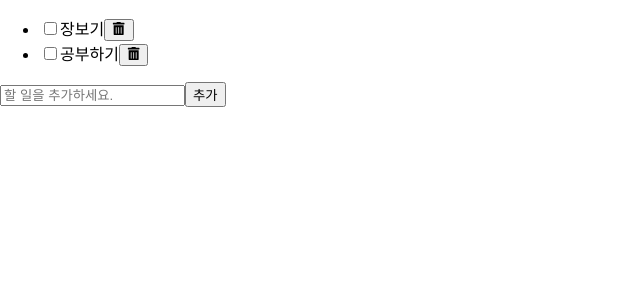
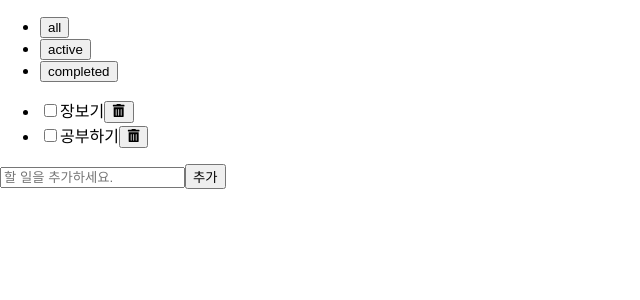
Before and after one commit to dongwook98/react-todolist, a React (Create React App) app: page / in a window 1280 px wide. Shown: the top 300 px of the page, without its empty margins (0-640 px from the left). Built offline with nearby package versions, Linux system fonts and the light colour scheme.

Commit message:
Feat : 필터 구현하기
- Header 컴포넌트에서 필터 UI관리

```diff
--- a/src/App.js
+++ b/src/App.js
@@ -1,10 +1,19 @@
+import { useState } from 'react';
 import './App.css';
+import Header from './components/Header/Header';
 import TodoList from './components/TodoList/TodoList';
 
+const filters = ['all', 'active', 'completed'];
 function App() {
+  const [filter, setFilter] = useState(filters[0]);
   return (
     <div>
-      <TodoList></TodoList>
+      <Header
+        filter={filter}
+        filters={filters}
+        onFilterChange={setFilter}
+      ></Header>
+      <TodoList filter={filter}></TodoList>
     </div>
   );
 }
--- /dev/null
+++ b/src/components/Header/Header.jsx
@@ -0,0 +1,15 @@
+import React from 'react';
+
+export default function Header({ filters, filter, onFilterChange }) {
+  return (
+    <header>
+      <ul>
+        {filters.map((value, index) => (
+          <li key={index}>
+            <button onClick={() => onFilterChange(value)}>{value}</button>
+          </li>
+        ))}
+      </ul>
+    </header>
+  );
+}
--- a/src/components/TodoList/TodoList.jsx
+++ b/src/components/TodoList/TodoList.jsx
@@ -2,7 +2,7 @@
 import AddTodo from '../AddTodo/AddTodo';
 import Todo from '../Todo/Todo';
 
-export default function TodoList() {
+export default function TodoList({ filter }) {
   const [todos, setTodos] = useState([
     {
       id: '123',
@@ -28,10 +28,11 @@
   const handleDelete = (deleted) =>
     setTodos(todos.filter((todo) => todo.id !== deleted.id));
 
+  const filtered = getFilterItems(todos, filter);
   return (
     <section>
       <ul>
-        {todos.map((item) => (
+        {filtered.map((item) => (
           <Todo
             key={item.id}
             todo={item}
@@ -46,3 +47,10 @@
     </section>
   );
 }
+
+function getFilterItems(todos, filter) {
+  if (filter === 'all') {
+    return todos;
+  }
+  return todos.filter((todo) => todo.status === filter);
+}
```
